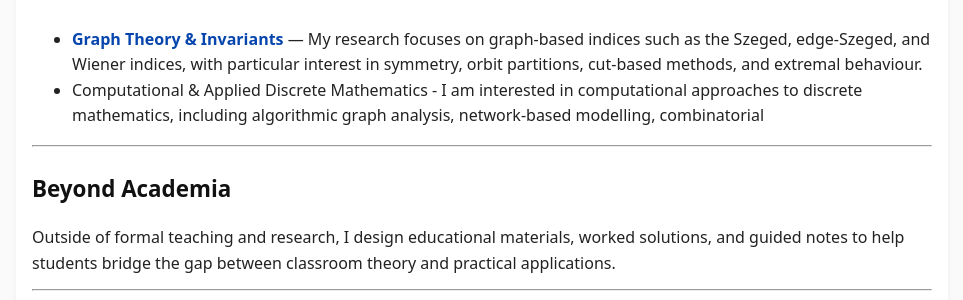
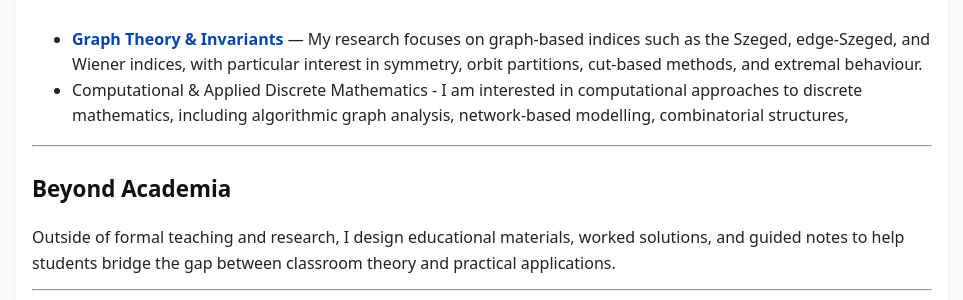
Before and after one commit to SaleemKamaludin/SaleemKamaludin.github.io, a Jekyll site: the page built from about.md, in a window 1280 px wide. Shown: the part 577-877 px from the top of the page, without its empty margins (158-1121 px from the left). Built offline with Jekyll 4.4.1, drawn with Linux system fonts in a browser that asks for light colours.

Commit message:
Update about.md

```diff
--- a/about.md
+++ b/about.md
@@ -20,7 +20,7 @@ My goal is to create learning environments where students not only master techni
 
 ## Research Interests
 - <a href="{{ '/notes/graph-theory/' | relative_url }}"><strong>Graph Theory & Invariants</strong></a> — My research focuses on graph-based indices such as the Szeged, edge-Szeged, and Wiener indices, with particular interest in symmetry, orbit partitions, cut-based methods, and extremal behaviour.
-- Computational & Applied Discrete Mathematics - I am interested in computational approaches to discrete mathematics, including algorithmic graph analysis, network-based modelling, combinatorial
+- Computational & Applied Discrete Mathematics - I am interested in computational approaches to discrete mathematics, including algorithmic graph analysis, network-based modelling, combinatorial structures,
 
 
 
```
